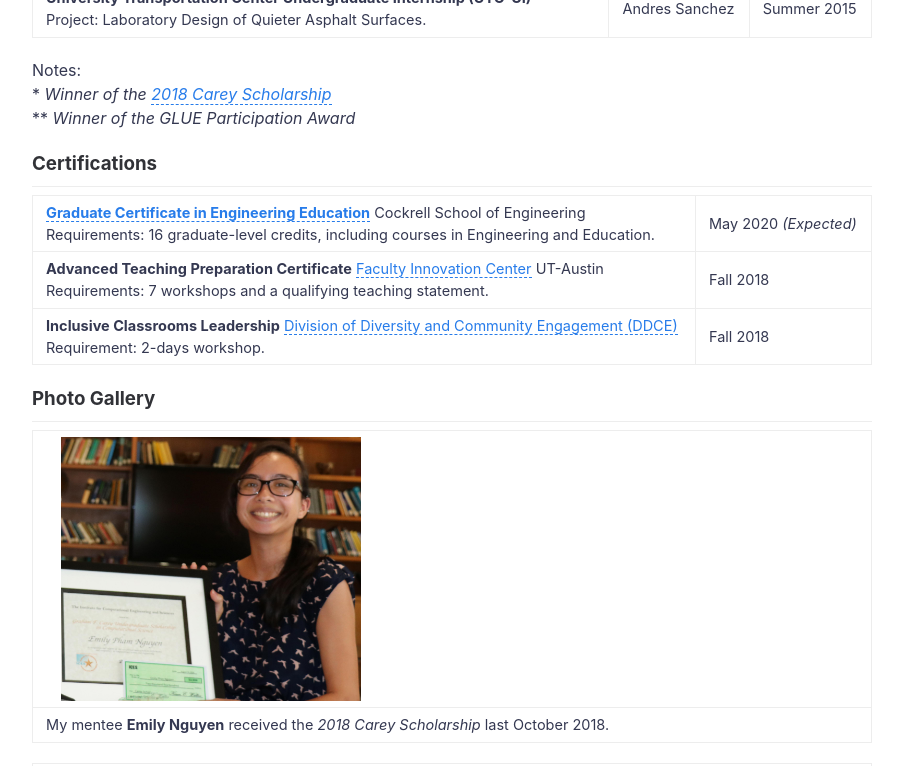
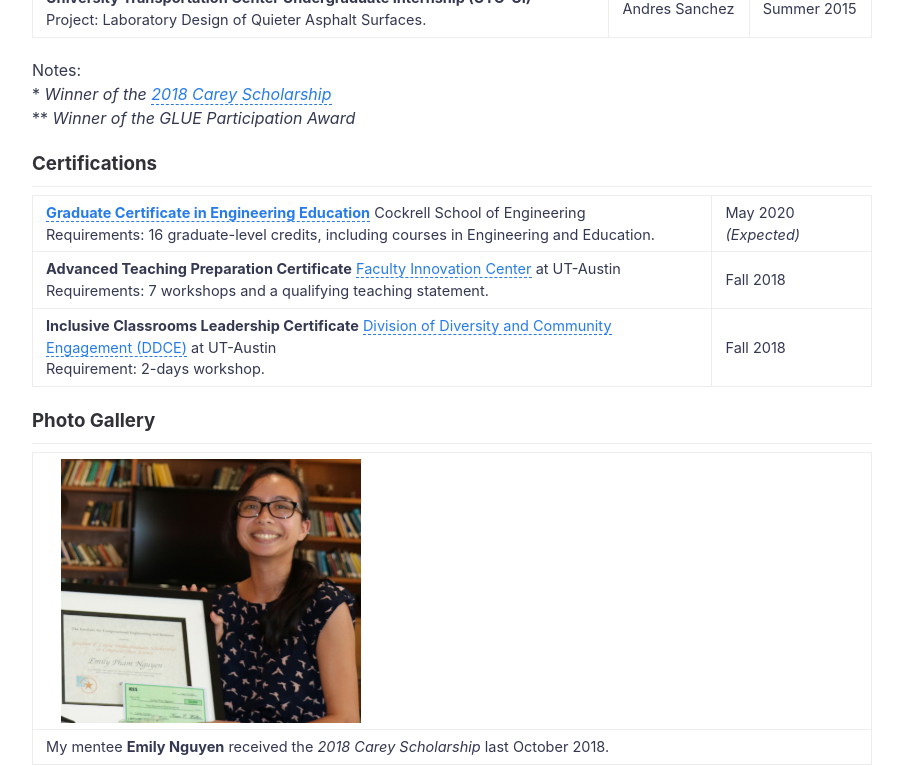
Before and after one commit to nzunigag/nzunigag.github.io, a Jekyll site: the page built from teaching.md, in a window 1280 px wide and 900 px high, scrolled down 947 px, cut to the strip 0-766 px from the top of the window. Shown: the whole strip, without its empty margins (188-1091 px from the left). Built offline with Jekyll 4.4.1, drawn with Linux system fonts in a browser that asks for light colours.

Commit message:
Update teaching.md

```diff
--- a/teaching.md
+++ b/teaching.md
@@ -34,8 +34,8 @@ Notes:<br>
 ___
 
 <b>[Graduate Certificate in Engineering Education](http://www.engr.utexas.edu/graduate/certificate-engineering-education)</b> Cockrell School of Engineering<br>Requirements: 16 graduate-level credits, including courses in Engineering and Education. | May 2020 <i>(Expected)</i> <br>
-<b>Advanced Teaching Preparation Certificate</b> [Faculty Innovation Center](https://facultyinnovate.utexas.edu/gsd) UT-Austin<br>Requirements: 7 workshops and a qualifying teaching statement. | Fall 2018<br>
-<b>Inclusive Classrooms Leadership</b> [Division of Diversity and Community Engagement (DDCE)](https://diversity.utexas.edu/)<br>Requirement: 2-days workshop. | Fall 2018<br>
+<b>Advanced Teaching Preparation Certificate</b> [Faculty Innovation Center](https://facultyinnovate.utexas.edu/gsd) at UT-Austin<br>Requirements: 7 workshops and a qualifying teaching statement. | Fall 2018<br>
+<b>Inclusive Classrooms Leadership Certificate</b> [Division of Diversity and Community Engagement (DDCE)](https://diversity.utexas.edu/) at UT-Austin<br>Requirement: 2-days workshop. | Fall 2018<br>
 
 ### Photo Gallery
 ___
```
